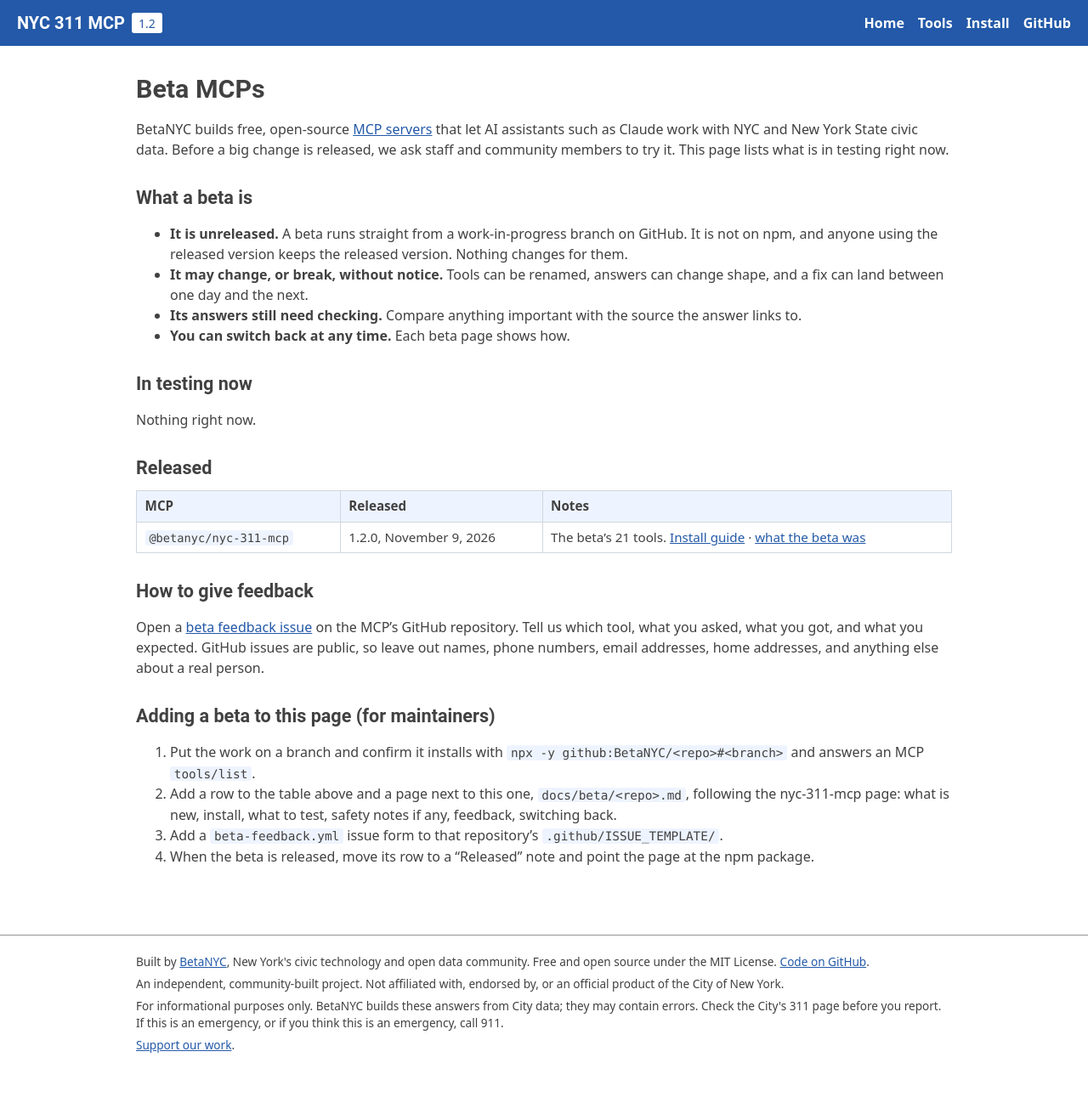
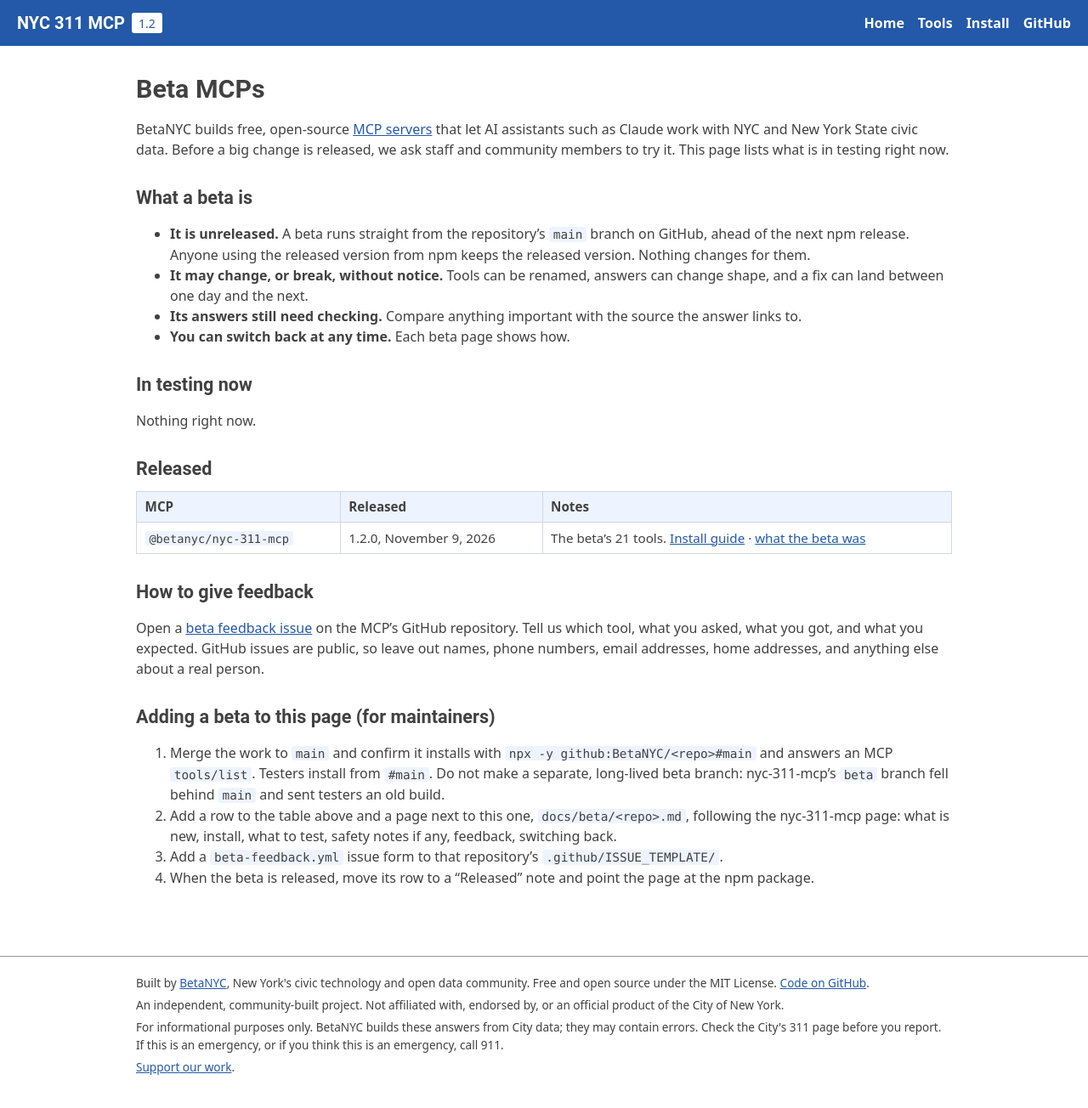
Before and after one commit to BetaNYC/nyc-311-mcp, a Jekyll site: the page built from docs/beta/index.md, in a window 1280 px wide. Shown: the whole page at 85% size. Built offline with Jekyll 4.4.1, drawn with Linux system fonts in a browser that asks for light colours; before the commit the page ends 1278 px from its top, so only the background shows below that.

Commit message:
publish-mcp waits for npm; beta guide installs from main (#31)
- publish-mcp.yml: the "Check server.json matches the tag, package.json
  and npm" step polls `npm view <pkg>@<ver> mcpName` every 10 s, 30 tries
  (~5 min), instead of once. On 2026-11-09 it ran ~20 s after npm publish,
  npm exited E404, and the step failed; a manual re-run worked. Same
  failure message if it never matches; nothing else changes.
- docs/beta/index.md: a beta installs from `main`
  (`npx -y github:BetaNYC/<repo>#main`), not a long-lived beta branch
  (Noel's decision, 2026-11-09). Maintainer step 1 and "What a beta is"
  now say so.

Weekly review 2026-11-09, R2 and R7b. Refs #27.

Co-authored-by: Claude Opus 5.5 <noreply@anthropic.com>

```diff
--- a/docs/beta/index.md
+++ b/docs/beta/index.md
@@ -11,9 +11,9 @@ what is in testing right now.
 
 ## What a beta is
 
-- **It is unreleased.** A beta runs straight from a work-in-progress branch on GitHub.
-  It is not on npm, and anyone using the released version keeps the released version.
-  Nothing changes for them.
+- **It is unreleased.** A beta runs straight from the repository's `main` branch on
+  GitHub, ahead of the next npm release. Anyone using the released version from npm
+  keeps the released version. Nothing changes for them.
 - **It may change, or break, without notice.** Tools can be renamed, answers can change
   shape, and a fix can land between one day and the next.
 - **Its answers still need checking.** Compare anything important with the source the
@@ -39,8 +39,10 @@ addresses, home addresses, and anything else about a real person.
 
 ## Adding a beta to this page (for maintainers)
 
-1. Put the work on a branch and confirm it installs with
-   `npx -y github:BetaNYC/<repo>#<branch>` and answers an MCP `tools/list`.
+1. Merge the work to `main` and confirm it installs with
+   `npx -y github:BetaNYC/<repo>#main` and answers an MCP `tools/list`. Testers install
+   from `#main`. Do not make a separate, long-lived beta branch: nyc-311-mcp's `beta`
+   branch fell behind `main` and sent testers an old build.
 2. Add a row to the table above and a page next to this one, `docs/beta/<repo>.md`,
    following the nyc-311-mcp page: what is new, install, what to test, safety notes if
    any, feedback, switching back.
```
Also changed, not shown: .github/workflows/publish-mcp.yml.
